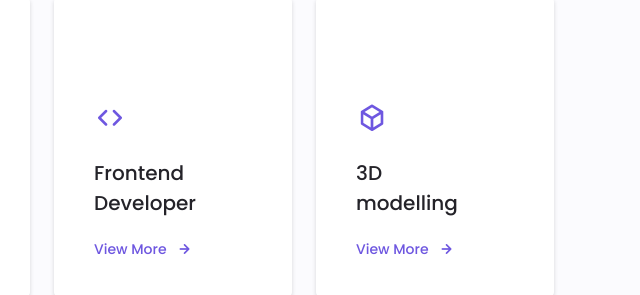
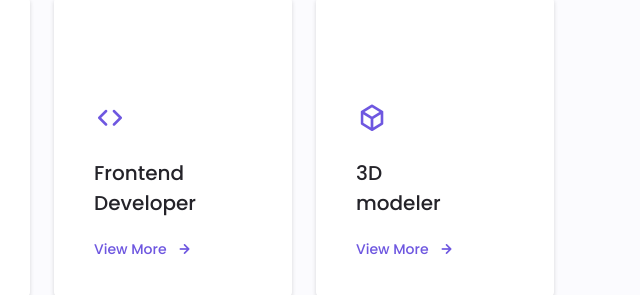
Before and after one commit to atulsharma1202112/responsive_portfolio_website, a plain HTML site: page index.html in a window 1280 px wide. Shown: the part 3145-3440 px from the top of the page, 467-1107 px from the left. Drawn offline with nearby package versions, Linux system fonts and the light colour scheme.

Commit message:
Update index.html

```diff
--- a/index.html
+++ b/index.html
@@ -620,7 +620,7 @@
                     <div class="services__content">
                         <div>
                             <i class="uil uil-cube services__icon"></i>
-                            <h3 class="services__title">3D <br /> modelling</h3>
+                            <h3 class="services__title">3D <br /> modeler</h3>
                         </div>
 
                         <span class="button button--flex button--small button--link services__button">
```
